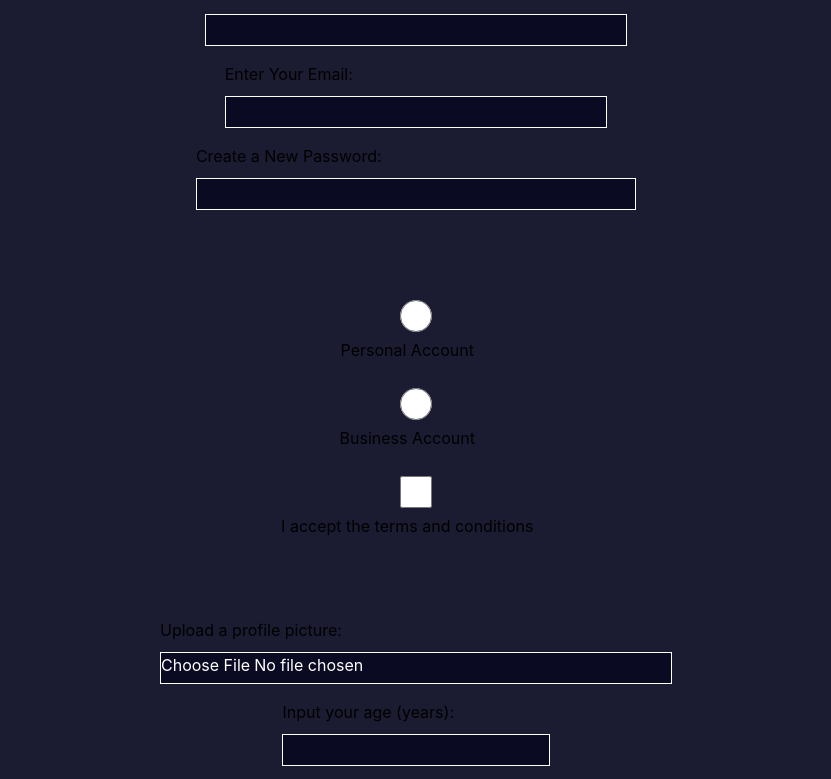
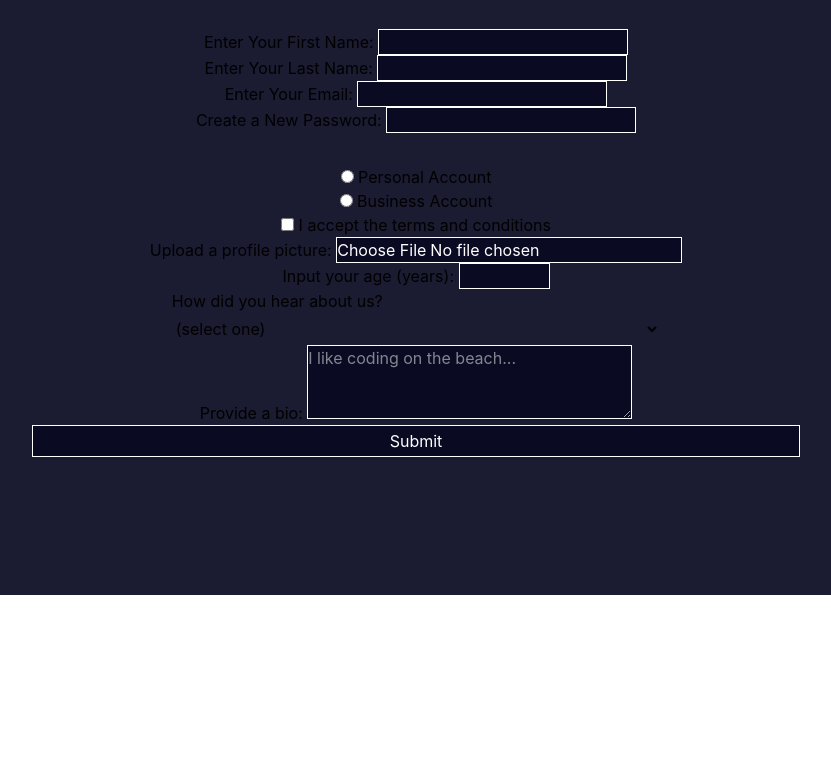
Before and after one commit to mr-codux/registration-form, a website: page index.html in a window 1280 px wide. Shown: the part 205-984 px from the top of the page, without its empty margins (224-1055 px from the left). After the commit the page ends 800 px from the top, so only its background shows below. Drawn offline with Linux system fonts and the light colour scheme.

Commit message:
code updated

```diff
--- a/index.html
+++ b/index.html
@@ -14,43 +14,43 @@
     <p class="text-[10px] text-center text-white">Please fill out this form with the required information</p>
   </div>
 
-  <form class="flex flex-col items-center justify-center w-full md:w-[60vw] min-w-[300px] mx-auto max-w-sm md:max-w-lg pb-4 md:pb-8">
+  <form class="flex flex-col items-center justify-center w-full md:w-[60vw] min-w-[300px]">
     <!-- fieldset one -->
     <fieldset class="flex flex-col items-center justify-center border-none py-4 md:py-8 border-b-3 border-[#3b3b4f] last-of-type:border-b-0">
-        <label  class="my-1 md:my-2" for="first-name">Enter Your First Name: <input class="mt-1 md:mt-2.5 w-full min-h-[2rem] bg-[#0a0a23] border-[1px] border-[#ffffff] text-white" id="first-name" name="first-name" type="text"
+        <label  class="" for="first-name">Enter Your First Name: <input class="bg-[#0a0a23] border-[1px] border-[#ffffff] text-white" id="first-name" name="first-name" type="text"
             required />
         </label>
-        <label  class="my-1 md:my-2" for="last-name">Enter Your Last Name: <input class="mt-1 md:mt-2.5 w-full min-h-[2rem] bg-[#0a0a23] border-[1px] border-[#ffffff] text-white" id="last-name" name="last-name" type="text"
+        <label  class="" for="last-name">Enter Your Last Name: <input class="bg-[#0a0a23] border-[1px] border-[#ffffff] text-white" id="last-name" name="last-name" type="text"
             required />
         </label>
-        <label  class="my-1 md:my-2" for="email">Enter Your Email: <input class="mt-1 md:mt-2.5 w-full min-h-[2rem] bg-[#0a0a23] border-[1px] border-[#ffffff] text-white" id="email" name="email" type="email" required />
+        <label  class="" for="email">Enter Your Email: <input class="bg-[#0a0a23] border-[1px] border-[#ffffff] text-white" id="email" name="email" type="email" required />
         </label>
-        <label  class="my-1 md:my-2" for="new-password">Create a New Password: <input class="mt-1 md:mt-2.5 w-full min-h-[2rem] bg-[#0a0a23] border-[1px] border-[#ffffff] text-white" id="new-password" name="new-password" type="password"
+        <label  class="" for="new-password">Create a New Password: <input class="bg-[#0a0a23] border-[1px] border-[#ffffff] text-white" id="new-password" name="new-password" type="password"
             pattern="[a-z0-9]{8,}" required />
         </label>
     </fieldset>
     <!-- fieldset two -->
-    <fieldset class="flex flex-col items-center justify-center border-none py-4 md:py-8 border-b-3 border-[#3b3b4f] last-of-type:border-b-0">
-      <label  class="block my-1 md:my-2" for="personal-account"><input  class="mt-1 md:mt-2.5 w-full min-h-[2rem] bg-[#0a0a23] border-[1px] border-[#ffffff] text-white" id="personal-account" type="radio" name="account-type" class="inline" />
+    <fieldset class="flex flex-col items-center justify-center last-of-type:border-b-0">
+      <label  class="" for="personal-account"><input  class="bg-[#0a0a23] border-[1px] border-[#ffffff] text-white" id="personal-account" type="radio" name="account-type" class="inline" />
         Personal Account
       </label>
-      <label  class="block my-1 md:my-2" for="business-account"><input  class="mt-1 md:mt-2.5 w-full min-h-[2rem] bg-[#0a0a23] border-[1px] border-[#ffffff] text-white" id="business-account" type="radio" name="account-type" class="inline" />
+      <label  class="" for="business-account"><input  class="bg-[#0a0a23] border-[1px] border-[#ffffff] text-white" id="business-account" type="radio" name="account-type" class="inline" />
         Business Account
       </label>
-      <label  class="block my-1 md:my-2" for="terms-and-conditions">
-        <input  class="mt-1 md:mt-2.5 w-full min-h-[2rem] bg-[#0a0a23] border-[1px] border-[#ffffff] text-white" id="terms-and-conditions" type="checkbox" required name="terms-and-conditions" class="inline" /> I accept
+      <label  class="" for="terms-and-conditions">
+        <input  class="bg-[#0a0a23] border-[1px] border-[#ffffff] text-white" id="terms-and-conditions" type="checkbox" required name="terms-and-conditions" class="inline" /> I accept
         the <a href="https://www.freecodecamp.org/news/terms-of-service/">terms and conditions</a>
       </label>
     </fieldset>
     <!-- fieldset three -->
-    <fieldset class="flex flex-col items-center justify-center border-none py-4 md:py-8 border-b-3 border-[#3b3b4f] last-of-type:border-b-0">
-      <label  class="block my-1 md:my-2" for="profile-picture">Upload a profile picture: <input class="mt-1 md:mt-2.5 w-full min-h-[2rem] bg-[#0a0a23] border-[1px] border-[#ffffff] text-white" id="profile-picture" type="file"
+    <fieldset class="flex flex-col items-center justify-center border-b-3 border-[#3b3b4f] last-of-type:border-b-0">
+      <label  class="" for="profile-picture">Upload a profile picture: <input class="bg-[#0a0a23] border-[1px] border-[#ffffff] text-white" id="profile-picture" type="file"
           name="file" />
       </label>
-      <label class="block my-1 md:my-2" for="age">Input your age (years): <input  class="mt-1 md:mt-2.5 w-full min-h-[2rem] bg-[#0a0a23] border-[1px] border-[#ffffff] text-white" id="age" type="number" name="age" min="13" max="120" />
+      <label class="" for="age">Input your age (years): <input  class="bg-[#0a0a23] border-[1px] border-[#ffffff] text-white" id="age" type="number" name="age" min="13" max="120" />
       </label>
-      <label class="block my-1 md:my-2" for="referrer">How did you hear about us?
-        <select class="mt-1 md:mt-2.5 w-full min-h-[2rem]" id="referrer" name="referrer">
+      <label class="" for="referrer">How did you hear about us?
+        <select class=" w-full min-h-[2rem]" id="referrer" name="referrer">
           <option value="">(select one)</option>
           <option value="1">freeCodeCamp News</option>
           <option value="2">freeCodeCamp YouTube Channel</option>
@@ -58,12 +58,12 @@
           <option value="4">Other</option>
         </select>
       </label>
-      <label class="block my-1 md:my-2" for="bio">Provide a bio:
-        <textarea class="mt-1 md:mt-2.5 w-full min-h-[2rem] bg-[#0a0a23] border-[1px] border-[#ffffff] text-white" id="bio" name="bio" rows="3" cols="30" placeholder="I like coding on the beach..."></textarea>
+      <label class="" for="bio">Provide a bio:
+        <textarea class="bg-[#0a0a23] border-[1px] border-[#ffffff] text-white" id="bio" name="bio" rows="3" cols="30" placeholder="I like coding on the beach..."></textarea>
       </label>
     </fieldset>
     <!-- submit button -->
-    <input class="mt-1 md:mt-2.5 w-full min-h-[2rem]" type="submit" value="Submit" />
+    <input class="w-full min-h-[2rem] bg-[#0a0a23] border-[1px] border-[#ffffff] text-white" type="submit" value="Submit" />
   </form>
   </div>
 </body>
```
